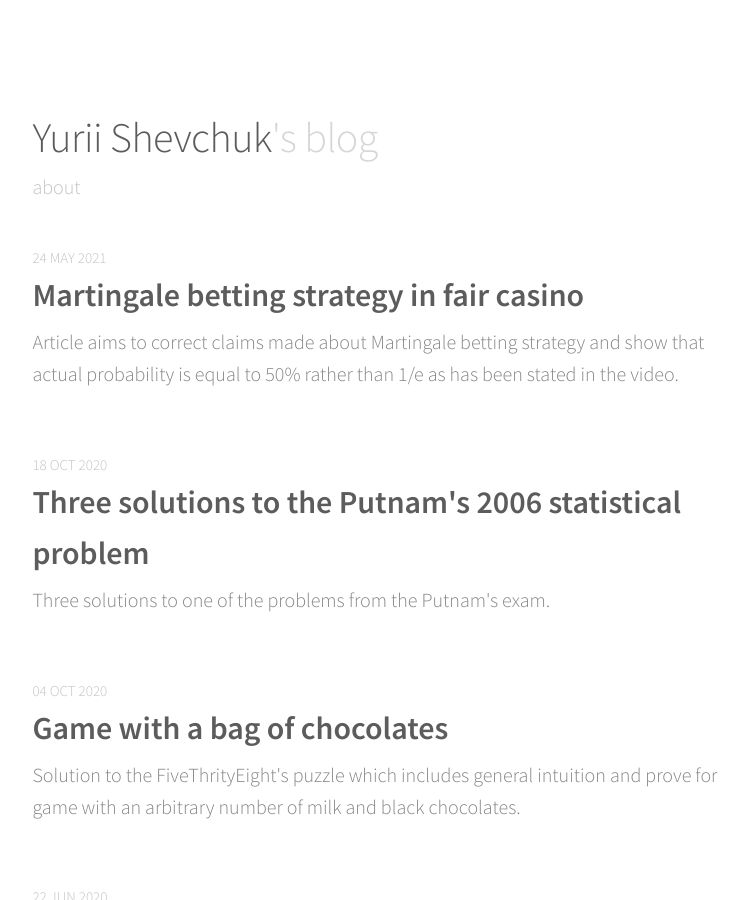
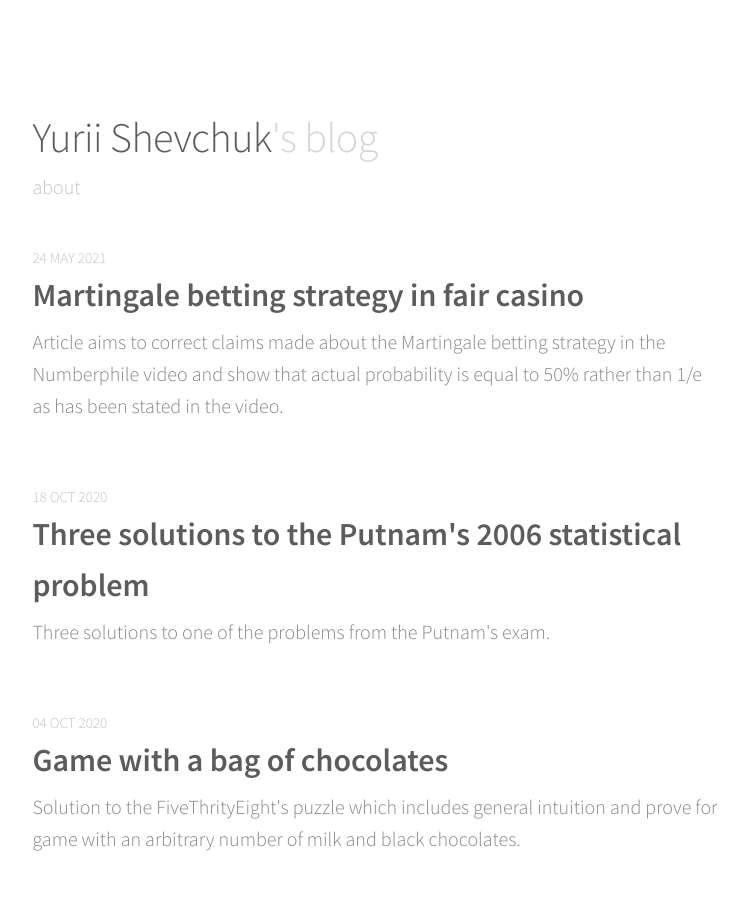
Before and after one commit to itdxer/blog.itdxer.com, a Jekyll site: the page built from index.html, in a window 1280 px wide and 900 px high. Shown: the whole window, without its empty margins (262-1011 px from the left). Built offline with Jekyll 4.4.1, drawn with Linux system fonts in a browser that asks for light colours; nearby versions of some CDN libraries; the list of posts is cut into pages by our own code.

Commit message:
updated short description

```diff
--- a/_posts/2021-05-24-martingale-betting-strategy-in-fair-casino.md
+++ b/_posts/2021-05-24-martingale-betting-strategy-in-fair-casino.md
@@ -4,7 +4,8 @@ date: 2021-05-24
 layout: post
 
 
-description: "Article aims to correct claims made about Martingale betting strategy and show that actual probability is equal to 50% rather than 1/e as has been stated in the video.
+description: "Article aims to correct claims made about the Martingale betting strategy in the Numberphile video and show that actual probability is equal to 50% rather than 1/e as has been stated in the video.
+
 "
 
 
```
Also changed, not shown: 1 other file.
